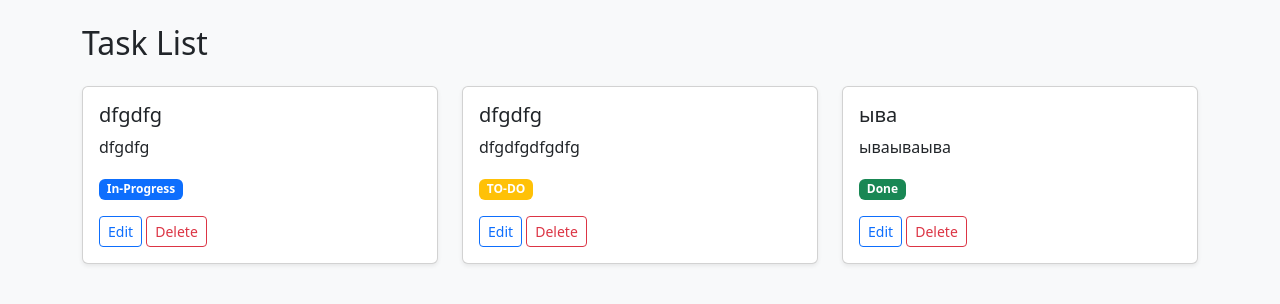
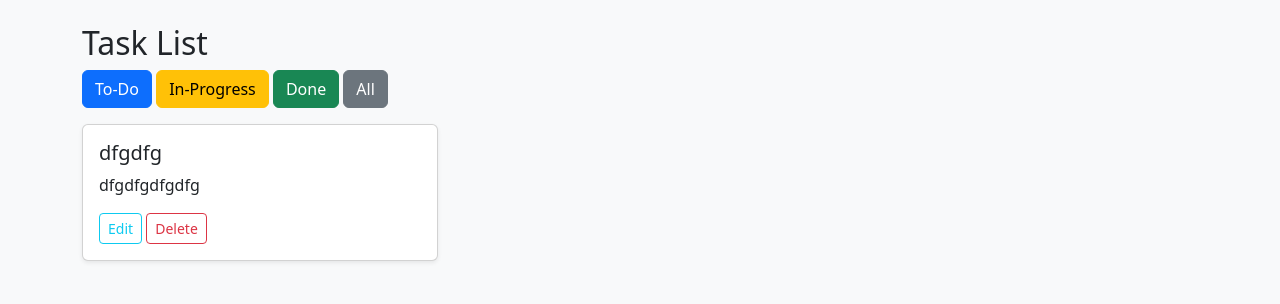
Before and after one commit to Vatan34346/ToDo, a Django app: page /?status=todo in a window 1280 px wide. Shown: the part 56-360 px from the top of the page. Run offline with Django 5.2, Linux system fonts and the light colour scheme; data comes from the database, SQL or seed files in the repository; both versions use the stored data as it was after the commit.

Commit message:
added filtration by status

```diff
--- a/tasks/templates/tasks/tasks_list.html
+++ b/tasks/templates/tasks/tasks_list.html
@@ -1,30 +1,41 @@
-{% extends "tasks/base.html" %}
+{% extends 'tasks/base.html' %}
 
 {% block content %}
-<h2 class="mb-4">Task List</h2>
+<h2>Task List</h2>
 
+<!-- Фильтры по статусу -->
+<div class="mb-3">
+    <a href="?status=todo" class="btn btn-primary">To-Do</a>
+    <a href="?status=in_progress" class="btn btn-warning">In-Progress</a>
+    <a href="?status=done" class="btn btn-success">Done</a>
+    <a href="?" class="btn btn-secondary">All</a>
+</div>
+
+<!-- Карточки задач -->
 <div class="row">
     {% for task in tasks %}
     <div class="col-md-4">
-        <div class="card shadow-sm mb-4">
+        <div class="card mb-3 shadow-sm">
             <div class="card-body">
                 <h5 class="card-title">{{ task.title }}</h5>
                 <p class="card-text">{{ task.description|truncatechars:100 }}</p>
-                <span class="badge
-                    {% if task.status == 'todo' %} bg-warning
-                    {% elif task.status == 'in_progress' %} bg-primary
-                    {% else %} bg-success {% endif %}">
-                    {{ task.get_status_display }}
-                </span>
-                <div class="mt-3">
-                    <a href="{% url 'task_update' task.pk %}" class="btn btn-sm btn-outline-primary">Edit</a>
-                    <a href="{% url 'task_delete' task.pk %}" class="btn btn-sm btn-outline-danger">Delete</a>
-                </div>
+                <p>
+                    {% if task.status == "To-Do" %}
+                        <span class="badge bg-primary">To-Do</span>
+                    {% elif task.status == "In Progress" %}
+                        <span class="badge bg-warning text-dark">In Progress</span>
+                    {% elif task.status == "Done" %}
+                        <span class="badge bg-success">Done</span>
+                    {% endif %}
+                </p>
+                <a href="{% url 'task_update' task.pk %}" class="btn btn-outline-info btn-sm">Edit</a>
+                <a href="{% url 'task_delete' task.pk %}" class="btn btn-outline-danger btn-sm">Delete</a>
             </div>
         </div>
     </div>
+    {% empty %}
+    <p>No tasks found.</p>
     {% endfor %}
 </div>
 
-
 {% endblock %}
--- a/tasks/urls.py
+++ b/tasks/urls.py
@@ -1,8 +1,8 @@
-from django.urls  import path
-from .views import create_task, update_task, delete_task, task_all
+from django.urls import path
+from .views import create_task, update_task, delete_task, task_list, TaskListView
 
 urlpatterns = [
-    path('', task_all, name='task_list'),
+    path('', task_list, name='task_list'),
     path('new/', create_task, name='task_create'),
     path('<int:pk>/edit/', update_task, name='task_update'),
     path('<int:pk>/delete', delete_task, name='task_delete')
--- a/tasks/views.py
+++ b/tasks/views.py
@@ -1,13 +1,32 @@
 from django.shortcuts import render, redirect, get_object_or_404
+from django.views.generic import ListView
 from .models import Task
 from .forms import TaskForm
 
 # Create your views here.
 
 
-def task_all(req):
-    tasks = Task.objects.all()
-    return render(req, 'tasks/tasks_list.html', {'tasks': tasks})
+class TaskListView(ListView):
+    model = Task
+    template_name = 'tasks/tasks_list.html'
+    context_object_name = 'tasks'
+
+    def get_queryset(self):
+        queryset = super().get_queryset()
+        status_filter = self.request.GET.get("status")
+        if status_filter:
+            queryset = queryset.filter(status=status_filter)
+        return queryset
+
+
+def task_list(request):
+    status_filter = request.GET.get('status', None)  # Получаем статус из параметра запроса
+    if status_filter:
+        tasks = Task.objects.filter(status=status_filter)
+    else:
+        tasks = Task.objects.all()
+
+    return render(request, 'tasks/tasks_list.html', {'tasks': tasks})
 
 
 def create_task(req):
```
Also changed, not shown: tasks/templates/tasks/task_form.html (+16 -7 lines), tasks/templatetags/form_filters.py (added, +8 -0 lines), db.sqlite3, tasks/templatetags/__init__.py (added).
